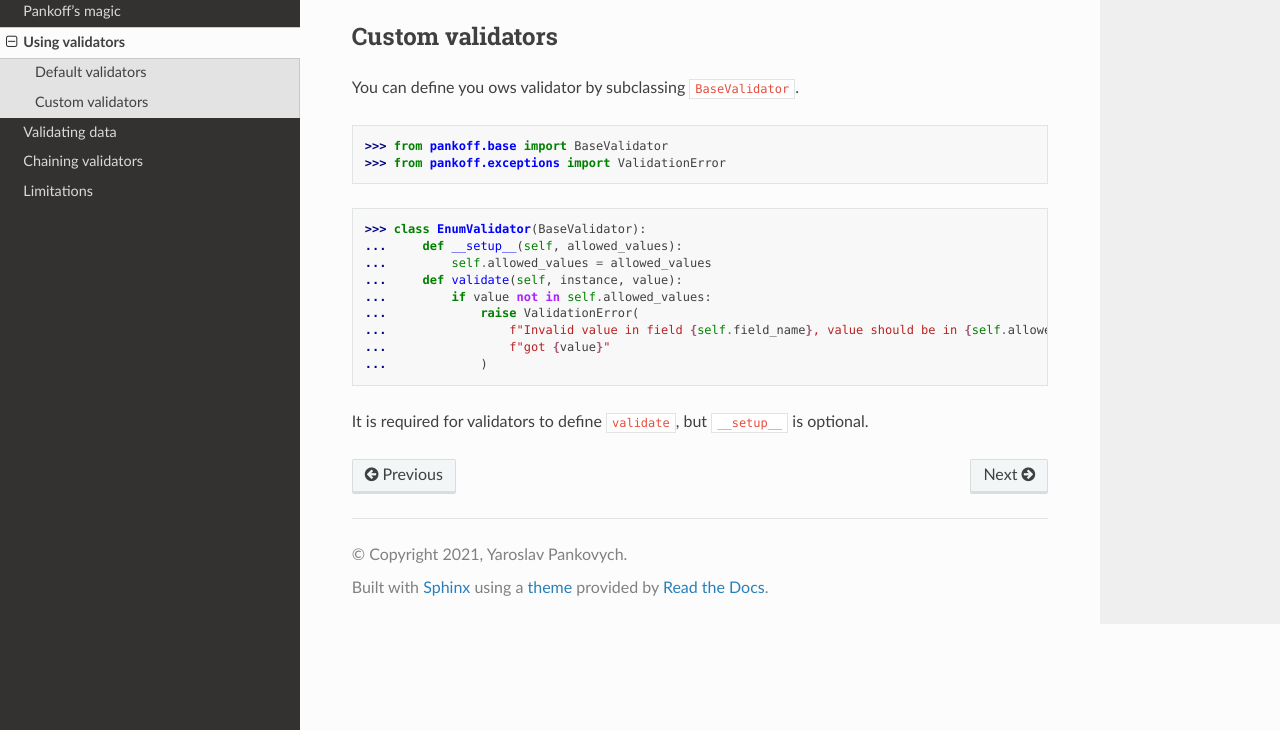
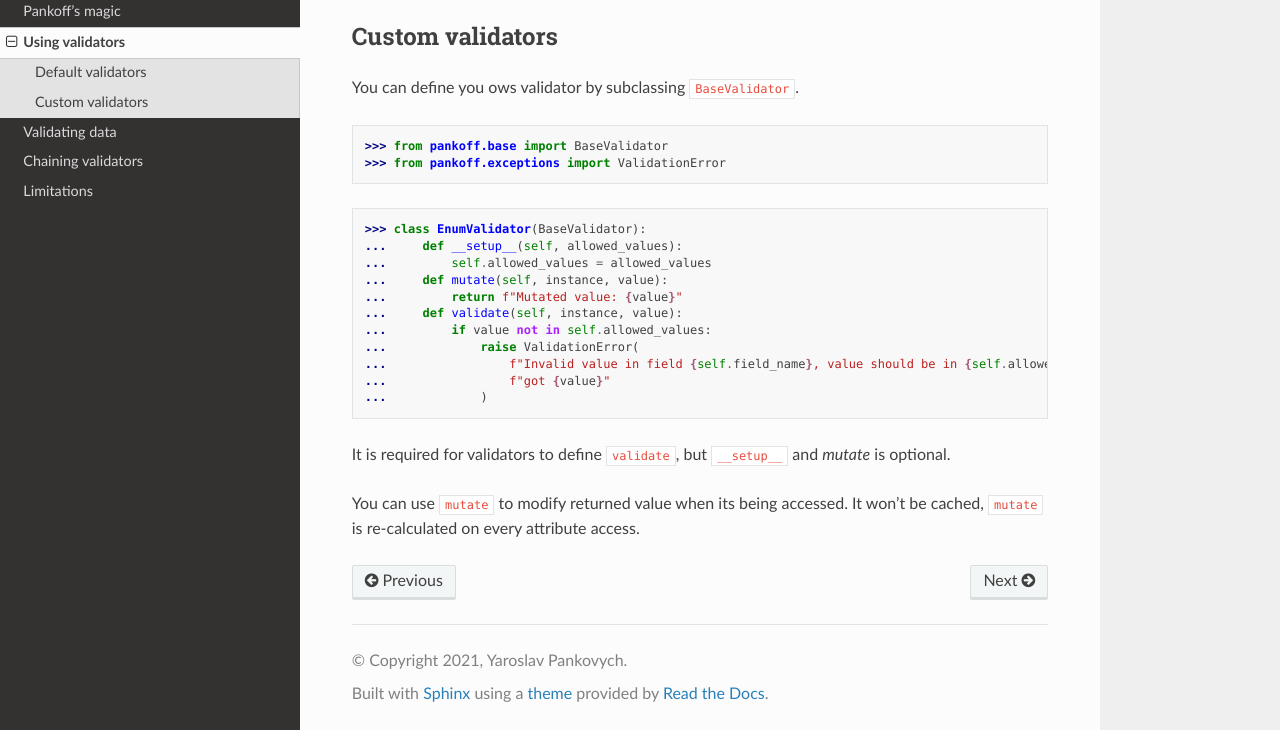
Before and after one commit to ypankovych/pankoff, a Sphinx documentation site: the page built from docs/source/validators.rst, in a window 1280 px wide and 900 px high, scrolled down 892 px, cut to the strip 170-900 px from the top of the window. Built offline with Sphinx 7.4.7 and the Read the Docs theme 2.0.0, drawn with Linux system fonts in a browser that asks for light colours.

Commit message:
add mutation feature

```diff
--- a/docs/source/validators.rst
+++ b/docs/source/validators.rst
@@ -93,6 +93,8 @@ You can define you ows validator by subclassing ``BaseValidator``.
 >>> class EnumValidator(BaseValidator):
 ...     def __setup__(self, allowed_values):
 ...         self.allowed_values = allowed_values
+...     def mutate(self, instance, value):
+...         return f"Mutated value: {value}"
 ...     def validate(self, instance, value):
 ...         if value not in self.allowed_values:
 ...             raise ValidationError(
@@ -100,4 +102,7 @@ You can define you ows validator by subclassing ``BaseValidator``.
 ...                 f"got {value}"
 ...             )
 
-It is required for validators to define ``validate``, but ``__setup__`` is optional.
+It is required for validators to define ``validate``, but ``__setup__`` and `mutate` is optional.
+
+You can use ``mutate`` to modify returned value when its being accessed. It won't be cached, ``mutate`` is re-calculated on every
+attribute access.
--- a/setup.py
+++ b/setup.py
@@ -3,7 +3,7 @@ See documentation at https://pankoff.rtfd.io/
 """
 from distutils.core import setup
 
-version = "13.0"
+version = "14.0"
 setup(
     name='pankoff',
     packages=['pankoff'],
```
Also changed, not shown: docs/source/usage.rst (+6 -3 lines), 1 other file.
